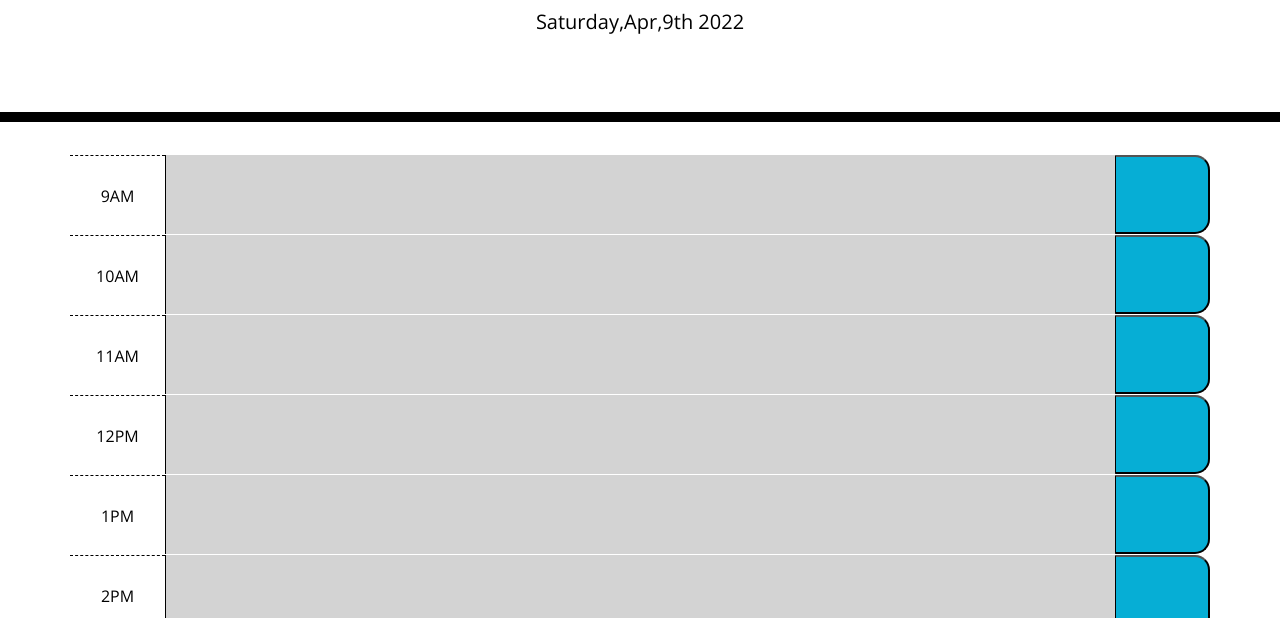
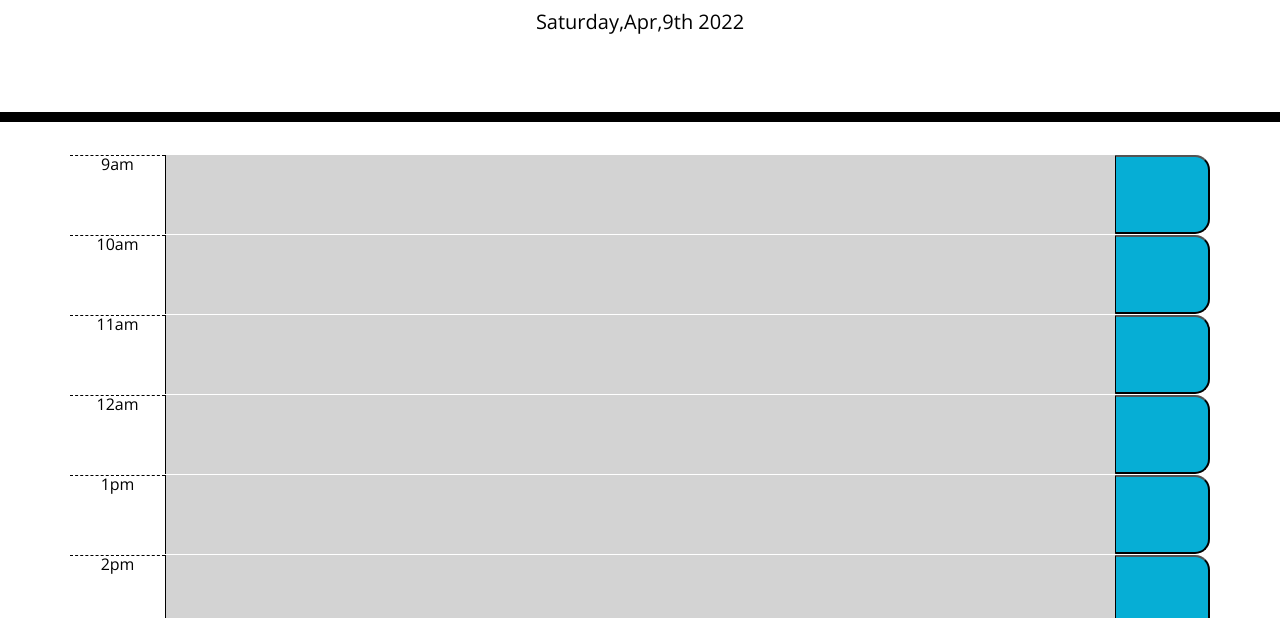
Before and after one commit to smethersblake/Work-Day-Scheduler, a plain HTML site: page Develop/index.html in a window 1280 px wide. Shown: the part 182-800 px from the top of the page. Drawn offline with nearby package versions, Linux system fonts and the light colour scheme; a web font is replaced by a local one.

Commit message:
changed html to dynamically generate time blocks

```diff
--- a/Develop/index.html
+++ b/Develop/index.html
@@ -30,7 +30,7 @@
     </header>
     <div class="container">
       <!-- Timeblocks go here -->
-      <div id="9" class="row time-block">
+      <!-- <div id="9" class="row time-block">
         <div class="hour col-1 ">
           9AM
         </div>
@@ -92,7 +92,7 @@
         </div>
         <textarea class="description col-10"></textarea>
         <button class="saveBtn col-1"><i class="oi oi-file"></i></button>
-      </div>
+      </div> -->
     </div>
 
     <script src="https://code.jquery.com/jquery-3.4.1.min.js"></script>
--- a/Develop/script.js
+++ b/Develop/script.js
@@ -2,15 +2,87 @@ var date = moment().format('dddd,MMM,Do YYYY')
 // console.log(date)
 $("#currentDay").text(date);
 // loads DOM then executes function
+// $(document).ready(function () {
+//     $(".saveBtn").on("click", function(){
+//         var time = $(this).parent().attr("id")
+//         // console.log($(this).parent().attr("id"))
+//         var task = $(this).siblings(".description").val()
+//         // console.log(task)
+//         localStorage.setItem(time, task)
+//     })
+// });
+// var loadTasks = function() {
+//     $("#9 .description").val(localStorage.getItem("9"))
+//     $("#10 .description").val(localStorage.getItem("10"))
+//     $("#11 .description").val(localStorage.getItem("11"))
+//     $("#12 .description").val(localStorage.getItem("12"))
+//     $("#13 .description").val(localStorage.getItem("13"))
+//     $("#14 .description").val(localStorage.getItem("14"))
+//     $("#15 .description").val(localStorage.getItem("15"))
+//     $("#16 .description").val(localStorage.getItem("16"))
+//     $("#17 .description").val(localStorage.getItem("17"))
+
+// }
+
+// var timeStatus = function() {
+//     var currentTime = moment().hour()
+//     console.log(currentTime)
+//     $(".time-block").each(function(){
+//         var timeBlock = parseInt($(this).attr('id'))
+//         if (timeBlock === currentTime) {
+//             $(this).removeClass("past")
+//             $(this).removeClass("future")
+//             $(this).addClass("present")
+//         }
+//         else if(timeBlock < currentTime) {
+//             $(this).removeClass("future")
+//             $(this).removeClass("present")
+//             $(this).addClass("past")
+//         }
+//         else {
+//             $(this).removeClass("past")
+//             $(this).removeClass("present")
+//             $(this).addClass("future")
+//         }
+
+//         console.log(timeBlock)
+//     });
+// }
+// timeStatus()
+// setInterval(function() {
+//     timeStatus()
+//     console.log("hello")
+// }, (1000 * 60) * 30);
+// loadTasks()
+
 $(document).ready(function () {
+    for(var i = 9; i < 18; i++) {
+        var timeStamp = i
+        var timeOfDay = 'am'
+        if(i >= 13){
+            timeStamp = timeStamp - 12
+            timeOfDay = 'pm'
+        }
+        // if(i >= 13){
+        //     i = i - 12
+        //     console.log("NOIPE")
+            const timeBox = $(`<div class="row time-block" id="${i}"></div>`)
+            const hour = $(`<div class="hour col-1">${timeStamp + timeOfDay}</div><textarea class="description col-10"></textarea><button class="saveBtn col-1"></button>`)
+            // const textArea = $(`<textarea class="description col-10"></textarea>`)
+            // const saveBtn = $(`<button class="saveBtn col-1"></button></button>`)
+            $(".container").append(timeBox)
+            $(timeBox).append(hour)
+            // $(timeBox).append(textArea)
+            // $(timeBox).append(saveBtn)
+        // }
+    }
         $(".saveBtn").on("click", function(){
             var time = $(this).parent().attr("id")
-        // console.log($(this).parent().attr("id"))
+            console.log($(this).parent().attr("id"))
             var task = $(this).siblings(".description").val()
-        // console.log(task)
+            console.log(task)
             localStorage.setItem(time, task)
         })
-});
     var loadTasks = function() {
         $("#9 .description").val(localStorage.getItem("9"))
         $("#10 .description").val(localStorage.getItem("10"))
@@ -21,12 +93,7 @@ var loadTasks = function() {
         $("#15 .description").val(localStorage.getItem("15"))
         $("#16 .description").val(localStorage.getItem("16"))
         $("#17 .description").val(localStorage.getItem("17"))
-
     }
-
-
-// var time = localStorage.key(0);
-// console.log(time)
     var timeStatus = function() {
     var currentTime = moment().hour()
     console.log(currentTime)
@@ -56,5 +123,5 @@ setInterval(function() {
     timeStatus()
     console.log("hello")
 }, (1000 * 60) * 30);
-// setInterval(timeStatus(), 1000)
     loadTasks()
+});
```
Lines whose indentation alone changed are shown as unchanged.
